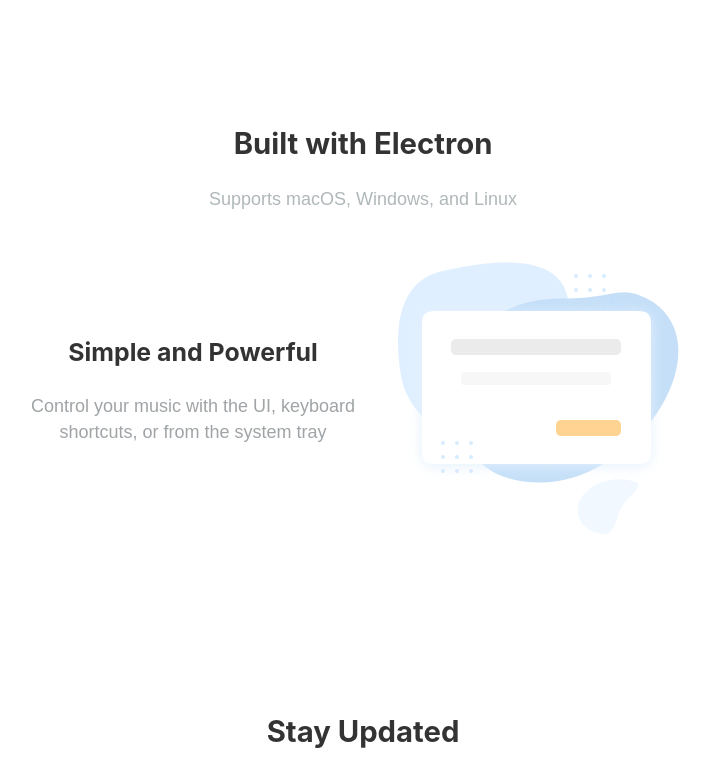
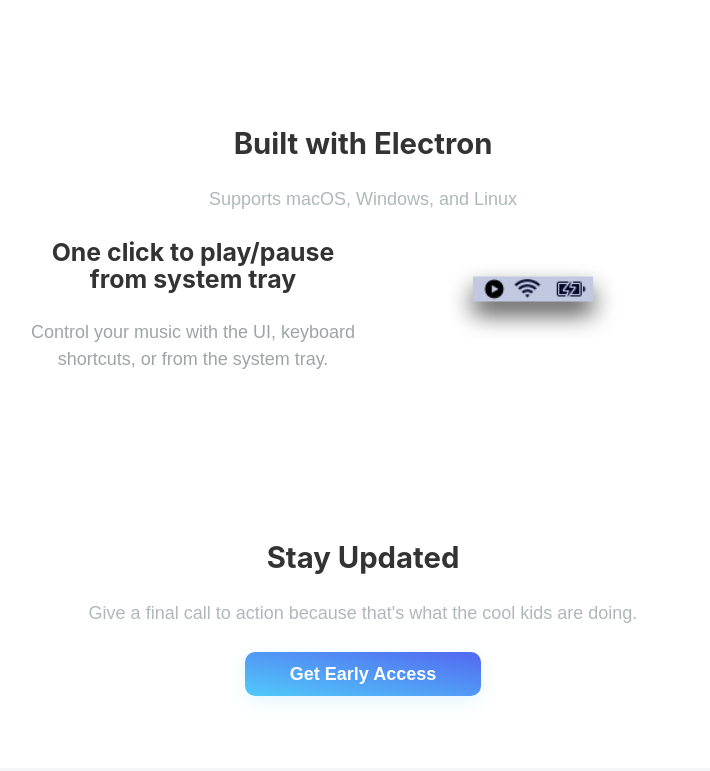
Before and after one commit to trybick/tray-tuner-website, a Gatsby site: page / in a window 1280 px wide. Shown: the part 825-1596 px from the top of the page, without its empty margins (277-987 px from the left). Built offline with nearby package versions, Linux system fonts and the light colour scheme; Gatsby itself is replaced by a stand-in of ours.

Commit message:
Add tray screenshot

```diff
--- a/src/components/content.js
+++ b/src/components/content.js
@@ -1,8 +1,7 @@
 import React from "react";
-
-import feature from "../images/feature.png";
 import SectionHeader from "./section-header";
 import { COLORS } from "../styles/constants";
+import trayScreenshot from "../images/screenshots/tray.png";
 
 const Content = () => (
   <div style={{ padding: "4rem 1rem", textAlign: "center" }}>
@@ -16,13 +15,17 @@
       }}
     >
       <div>
-        <h3>Simple and Powerful</h3>
+        <h3>One click to play/pause from system tray</h3>
         <p style={{ color: COLORS.gray }}>
-          Control your music with the UI, keyboard shortcuts, or from the system tray
+          Control your music with the UI, keyboard shortcuts, or from the system tray.
         </p>
       </div>
       <div>
-        <img src={feature} alt="a blank card floating over colorful graphics" />
+        <img
+          src={trayScreenshot}
+          style={{ width: "50%" }}
+          alt="a blank card floating over colorful graphics"
+        />
       </div>
     </content>
   </div>
--- a/src/components/cta.js
+++ b/src/components/cta.js
@@ -1,5 +1,4 @@
 import React from "react";
-
 import Button from "./button";
 import SectionHeader from "./section-header";
 
--- a/src/components/hero.js
+++ b/src/components/hero.js
@@ -1,6 +1,6 @@
 import React from "react";
 import headerImage from "../images/header.png";
-import appScreenshot from "../images/app-screenshot.png";
+import appScreenshot from "../images/screenshots/app.png";
 import Button from "./button";
 
 const downloadsLink =
```
Also changed, not shown: src/images/screenshots/app.png (renamed from src/images/app-screenshot.png), src/images/screenshots/tray.png (added).
